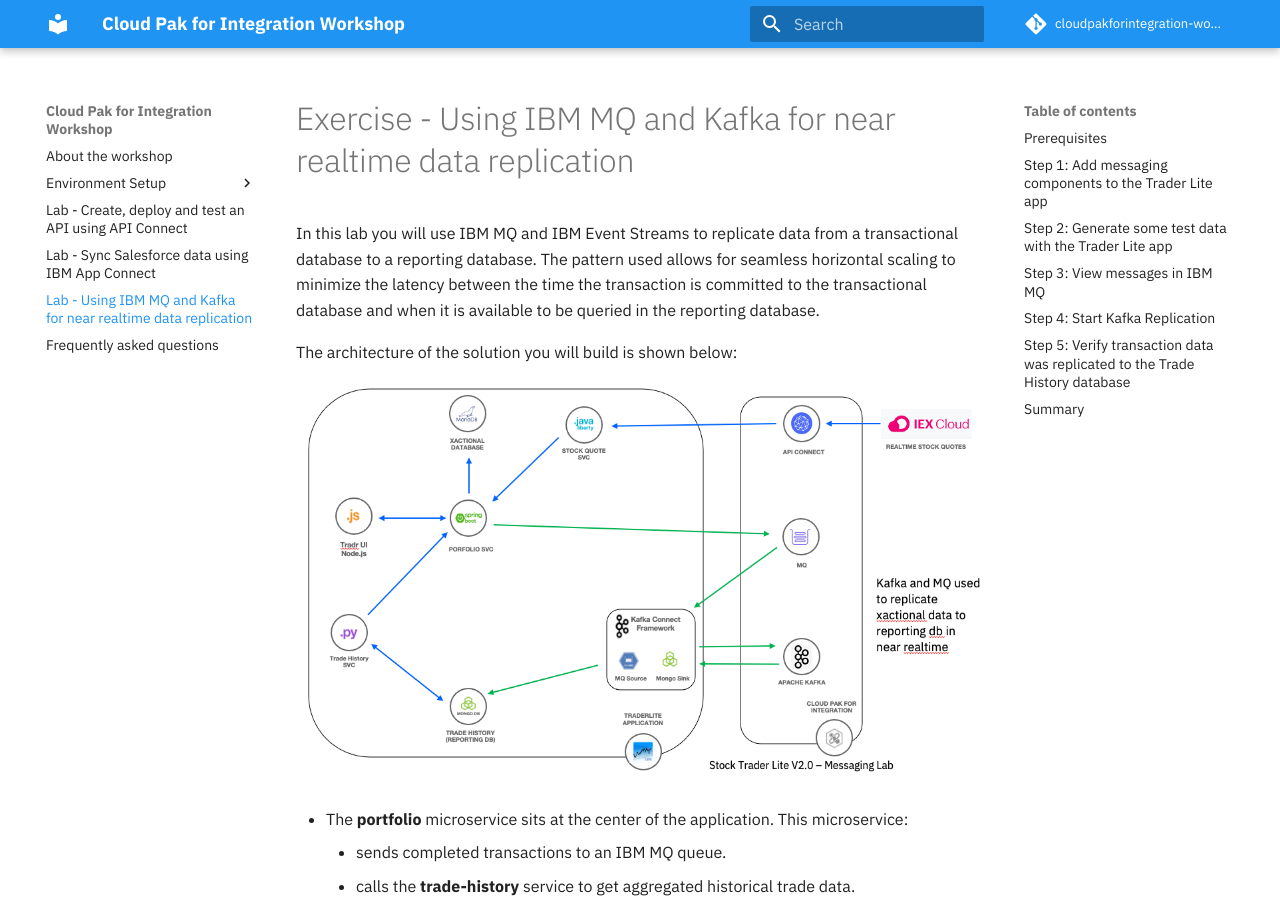
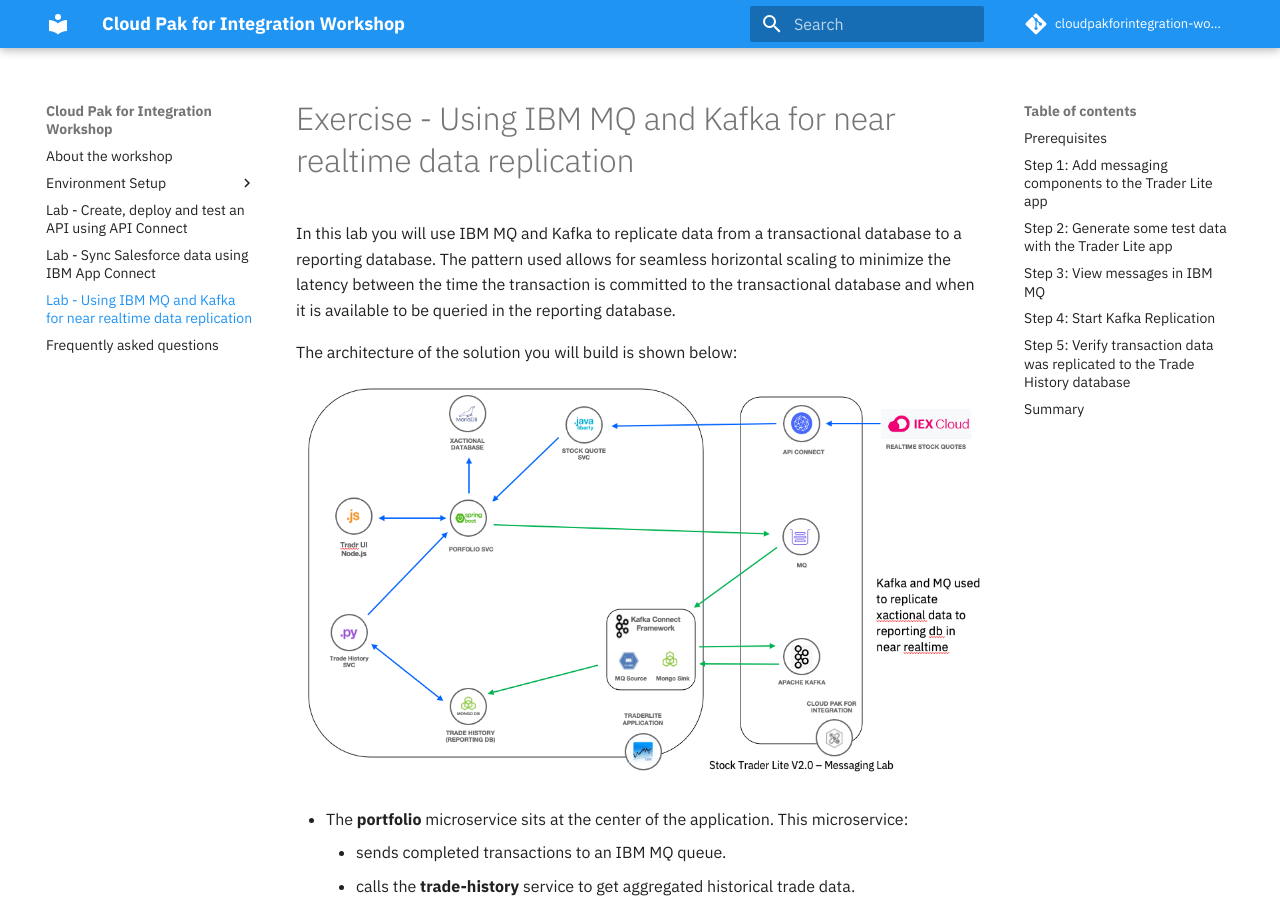
Before and after one commit to IBM/cloudpakforintegration-workshop, an MkDocs documentation site: the page built from docs/exercise-event-streaming/README.md, in a window 1280 px wide and 900 px high. Built offline with MkDocs 1.6.1 and Material for MkDocs 9.7.7, drawn with Linux system fonts in a browser that asks for light colours; comment, search, counter and statistics services are not loaded.

Commit message:
Remove IBM Event Stream from lab text

```diff
--- a/docs/exercise-event-streaming/README.md
+++ b/docs/exercise-event-streaming/README.md
@@ -1,6 +1,6 @@
 # Exercise - Using IBM MQ and Kafka for near realtime data replication
 
-In this lab you will use IBM MQ and IBM Event Streams to replicate data from a transactional database to a reporting database. The pattern used allows for seamless horizontal scaling to minimize the latency between the time the transaction is committed to the transactional database and when it is available to be queried in the reporting database.
+In this lab you will use IBM MQ and Kafka to replicate data from a transactional database to a reporting database. The pattern used allows for seamless horizontal scaling to minimize the latency between the time the transaction is committed to the transactional database and when it is available to be queried in the reporting database.
 
 The architecture of the solution you will build is shown below:
 
```
